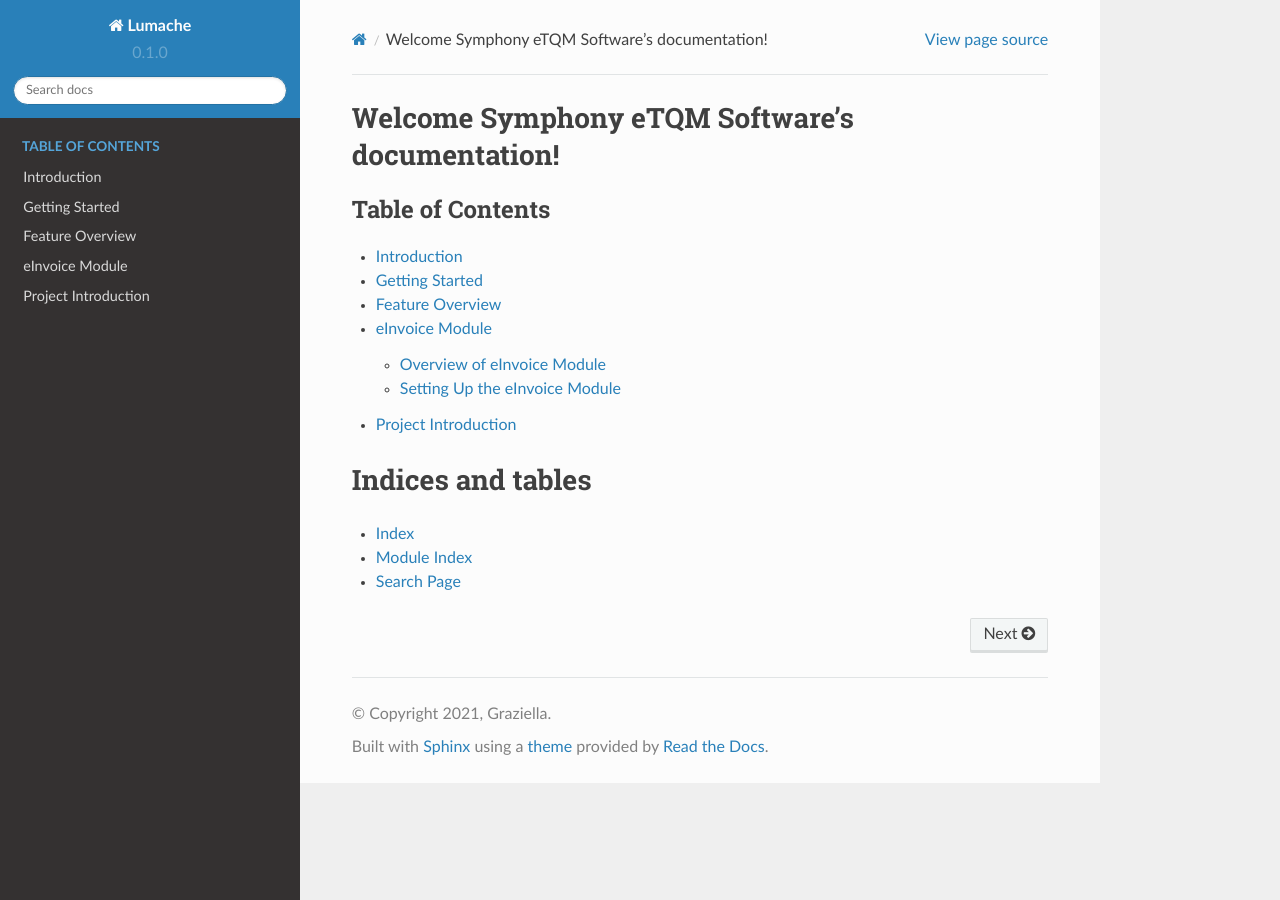
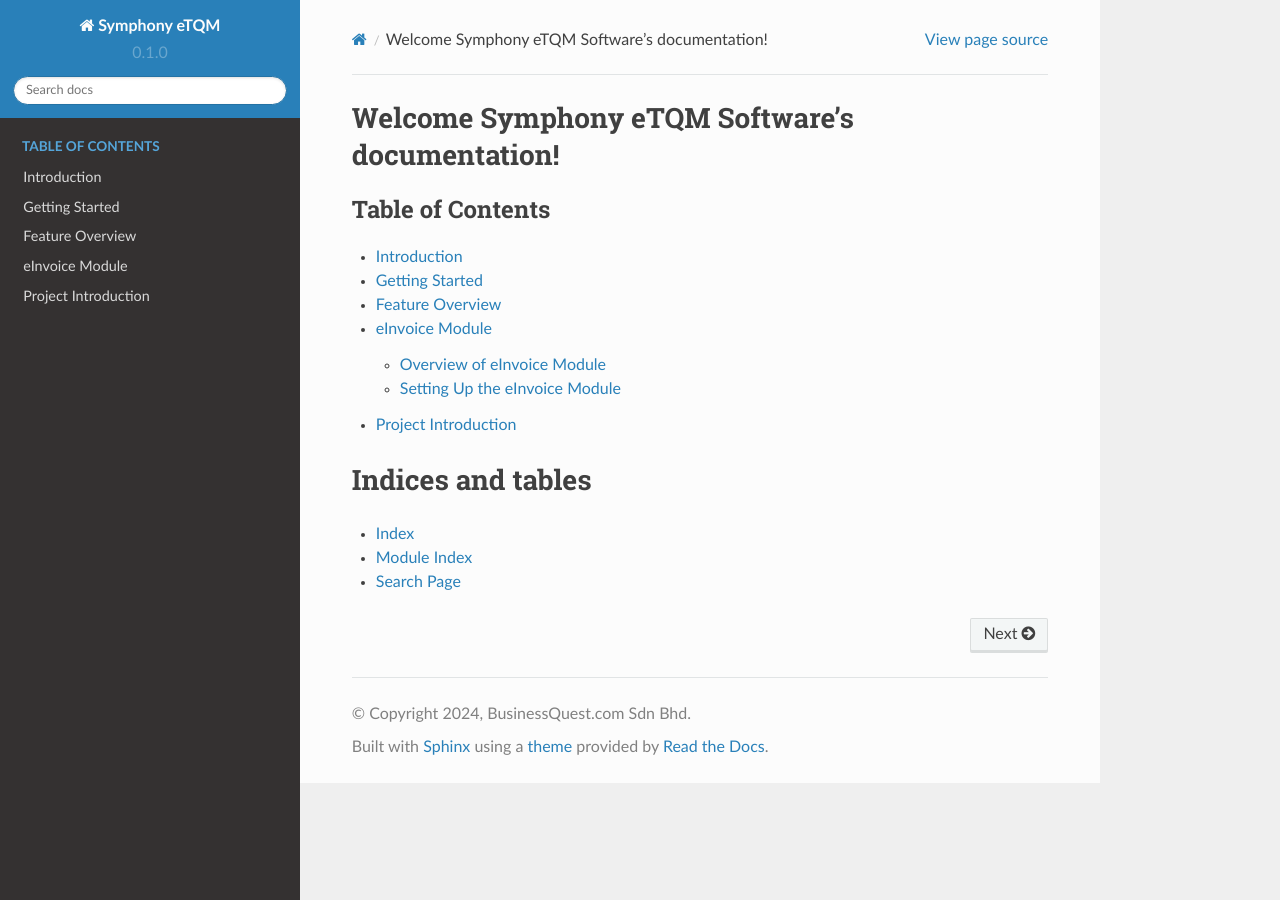
Before and after one commit to wookfai/manual, a Sphinx documentation site: the page built from docs/source/index.rst, in a window 1280 px wide. Built offline with Sphinx 7.4.7 and the Read the Docs theme 2.0.0, drawn with Linux system fonts in a browser that asks for light colours; pages that are not in the unit, such as notebooks, are missing from menus.

Commit message:
Update conf.py

```diff
--- a/docs/source/conf.py
+++ b/docs/source/conf.py
@@ -2,9 +2,9 @@
 
 # -- Project information
 
-project = 'Lumache'
-copyright = '2021, Graziella'
-author = 'Graziella'
+project = 'Symphony eTQM'
+copyright = '2024, BusinessQuest.com Sdn Bhd'
+author = 'bizquest'
 
 release = '0.1'
 version = '0.1.0'
```
